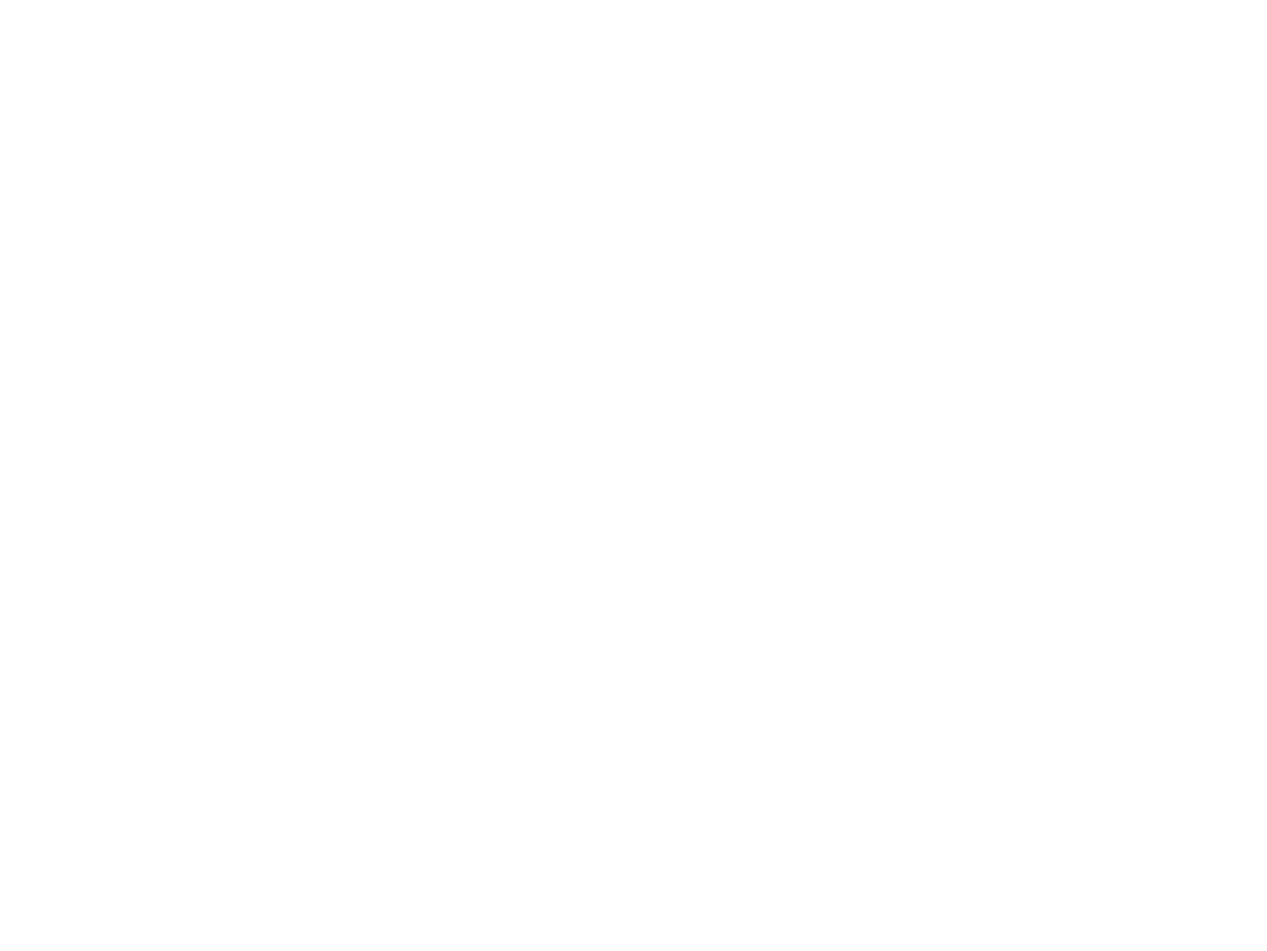
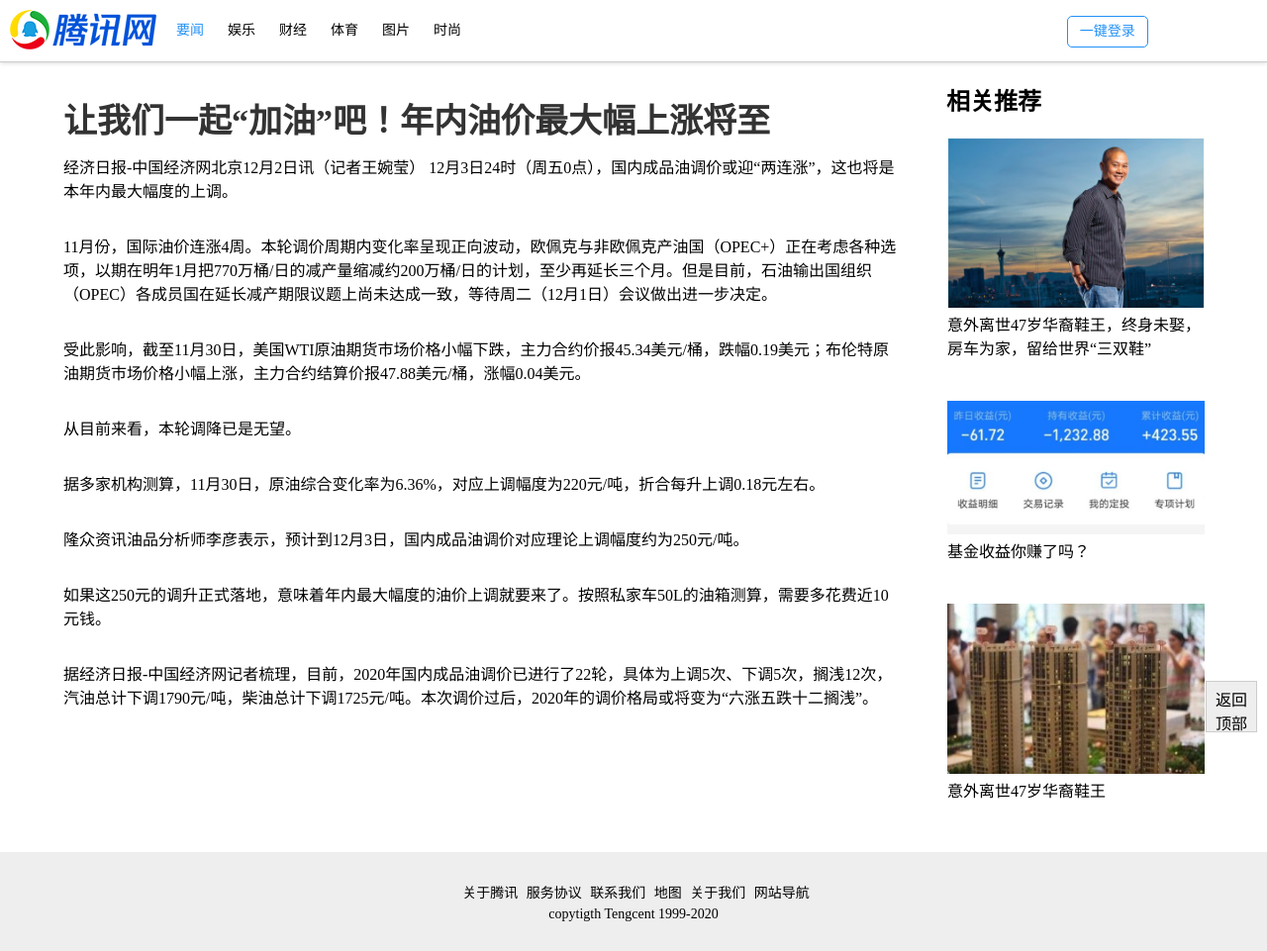
Before and after one commit to wugengquan/newProject, a plain HTML site: page index.html in a window 1280 px wide. Shown: the whole page at 99% size. Before the commit the page ends 800 px from the top, so only its background shows below. Drawn offline with Linux system fonts and the light colour scheme.

Commit message:
新增新闻详情页

```diff
--- /dev/null
+++ b/css/index.css
@@ -0,0 +1,199 @@
+/* 栅格布局 ****** */
+.grid
+{
+display: flex;
+}
+/* .grid-cell-1,
+.grid-cell-2,
+.grid-cell-3,
+.grid-cell-4,
+.grid-cell-5,
+.grid-cell-6
+{
+     flex-shrink: 3;
+} */
+.grid-cell-1
+{
+    flex-grow: 1;
+}
+.grid-cell-2
+{
+    flex-grow: 2;
+}
+.grid-cell-3
+{
+    flex-grow: 3;
+}
+.grid-cell-4
+{
+    flex-grow: 4;
+}
+.grid-cell-5
+{
+    flex-grow: 5;
+}
+.grid-cell-6
+{
+    flex-grow: 6;
+}
+*
+{
+    margin: 0;
+    padding: 0;
+}
+li
+{
+    list-style: none;
+}
+a
+{
+    text-decoration: none;
+    color: black;
+}
+/* 头部样式 */
+#header
+{
+    width: 100%;
+    height: 62px;
+    border-bottom: 1px solid #ccc ;
+    box-shadow: 0 0 5px #ccc;
+}
+.header-logo
+{
+    /* margin 上 右 下 左 */
+    margin: 10px 10px 0 10px;
+}
+.header-nav ul li
+{
+  display: inline-block;
+  line-height: 62px;
+  /* margin :上下 左右 */
+  margin: 0 10px;
+  font-size: 14px;
+}
+#nav-active
+{
+    color: #2291F7;
+}
+.header-nav ul li a:hover
+{
+    color: #2291F7;
+    transition: all 400ms linear 0ms;
+}
+.rigth-box
+{
+    line-height: 62px;
+}
+.rigth-box a
+{
+    display:inline-block;
+    width: 80px;
+    height: 30px;
+    border: 1px solid #2291F7;
+    border-radius: 5px;
+    text-align: center;
+    line-height: 30px;
+    font-size: 14px;
+    color: #2291F7;
+}
+.rigth-box a:hover
+{
+    background: #f8ebfe;
+    transition:  all 400ms linear 0ms;
+}
+/* 内容区样式 */
+#content
+{
+    width: 90%;
+    margin: 20px auto;
+}
+.container h1
+{
+    margin: 12px 0;
+    font-size: 34px;
+     color: #333;
+}
+.container p
+{
+    font-size: 16px;
+    margin-bottom: 32px;
+}
+/* 右边推荐栏制作 */
+.hot-new
+{
+    width: 270px;
+    margin-left: 40px;
+}
+.hot-new h3
+{
+    font-size: 24px;
+    margin-left: 10px;
+    margin-bottom: 10px;
+}
+.new-box
+{
+    margin-bottom: 20px;
+    padding: 10px;
+    width: 260px;
+    overflow: hidden;
+    border: 1px solid #fff;
+}
+.new-box img
+{
+    width: 100%;
+}
+.new-box:hover
+{
+    border: 1px solid #ccc;
+    border-radius: 5px;
+    transition: all 400ms linear 0ms;
+}
+.new-box dt
+{
+    width: 260px;
+    overflow: hidden;
+
+}
+.new-box:hover a
+{
+    color: #2291F7;
+    transition: all 400ms linear 0ms;
+}
+.new-box:hover img
+{
+    transform: scale(1,1);
+    transition: all 400ms linear 0ms;
+}
+#reutr-box
+{
+    width: 40px;
+    height: 40px;
+    padding: 5px;
+    background: #eee;
+    display: block;
+    position: fixed;
+    right: 10px;
+    bottom: 60px;
+    border: 1px solid #ccc;
+    text-align: center;
+}
+/* 底部样式 */
+#footer
+{
+    height: 100px;
+    background: #eee;
+    text-align: center;
+    font-size: 14px;
+}
+#footer ul li
+{
+    display: inline-block;
+    margin-top: 30px;
+    margin-bottom: 5px;
+    margin-left: 5px;
+}
+#footer ul li a:hover
+{
+    color: #2291F7;
+    transition: all 400ms linear 0ms;
+}
--- a/index.html
+++ b/index.html
@@ -3,9 +3,78 @@
 <head>
     <meta charset="UTF-8">
     <meta name="viewport" content="width=device-width, initial-scale=1.0">
-    <title>今日头条首页</title>
+    <title>腾讯新闻网</title>
+    <link rel="stylesheet" href="./css/index.css">
 </head>
 <body>
-
+    <!-- 1 头部标签 -->
+    <header id="header" class="grid">
+       <div class="header-logo">
+           <img src="./img/logo.png" alt="">
+       </div>
+        <div class="header-nav grid-cell-5">
+            <ul>
+                <li><a href="" id="nav-active">要闻</a></li>
+                <li><a href="">娱乐</a></li>
+                <li><a href="">财经</a></li>
+                <li><a href="">体育</a></li>
+                <li><a href="">图片</a></li>
+                <li><a href="">时尚</a></li>
+            </ul>
+        </div>
+        <!-- 右边登录按钮 -->
+        <div class="rigth-box grid-cell-1">
+            <a href="">一键登录</a>
+        </div>
+    </header>
+    <!-- 2 主体内容区 -->
+    <section id="content" class="grid">
+       <div class="container grid-cell-5">
+           <h1>让我们一起“加油”吧！年内油价最大幅上涨将至</h1>
+           <p>经济日报-中国经济网北京12月2日讯（记者王婉莹） 12月3日24时（周五0点），国内成品油调价或迎“两连涨”，这也将是本年内最大幅度的上调。</p>
+           <p>11月份，国际油价连涨4周。本轮调价周期内变化率呈现正向波动，欧佩克与非欧佩克产油国（OPEC+）正在考虑各种选项，以期在明年1月把770万桶/日的减产量缩减约200万桶/日的计划，至少再延长三个月。但是目前，石油输出国组织（OPEC）各成员国在延长减产期限议题上尚未达成一致，等待周二（12月1日）会议做出进一步决定。</p>
+           <p>受此影响，截至11月30日，美国WTI原油期货市场价格小幅下跌，主力合约价报45.34美元/桶，跌幅0.19美元；布伦特原油期货市场价格小幅上涨，主力合约结算价报47.88美元/桶，涨幅0.04美元。</p>
+           <p>从目前来看，本轮调降已是无望。</p>
+           <p>据多家机构测算，11月30日，原油综合变化率为6.36%，对应上调幅度为220元/吨，折合每升上调0.18元左右。</p>
+           <p>隆众资讯油品分析师李彦表示，预计到12月3日，国内成品油调价对应理论上调幅度约为250元/吨。</p>
+          <p> 如果这250元的调升正式落地，意味着年内最大幅度的油价上调就要来了。按照私家车50L的油箱测算，需要多花费近10元钱。</p>
+            <p>据经济日报-中国经济网记者梳理，目前，2020年国内成品油调价已进行了22轮，具体为上调5次、下调5次，搁浅12次，汽油总计下调1790元/吨，柴油总计下调1725元/吨。本次调价过后，2020年的调价格局或将变为“六涨五跌十二搁浅”。</p>
+       </div>
+       <div class="hot-new grid-cell-1">
+        <h3>相关推荐</h3>
+         <dl class="new-box ">
+             <a href="">
+                 <dt><img src="./img/1.jpg" alt=""></dt>
+                 <dd>意外离世47岁华裔鞋王，终身未娶，房车为家，留给世界“三双鞋”</dd>
+             </a>
+         </dl>
+         <dl class="new-box ">
+            <a href="">
+                <dt><img src="./img/2.jpg" alt=""></dt>
+                <dd>基金收益你赚了吗？</dd>
+            </a>
+        </dl>
+        <dl class="new-box">
+            <a href="">
+                <dt><img src="./img/3.jpg" alt=""></dt>
+                <dd>意外离世47岁华裔鞋王</dd>
+            </a>
+        </dl>
+           </div>
+    </section>
+    <!-- 3 返回顶部按钮 -->
+    <a href="#"id="reutr-box">返回顶部</a>
+    <!-- 4 底部 -->
+    <footer id="footer">
+        <ul>
+            <li><a href="">关于腾讯</a></li>
+            <li><a href="">服务协议</a></li>
+            <li><a href="">联系我们</a></li>
+            <li><a href="">地图</a></li>
+            <li><a href="">关于我们</a></li>
+            <li><a href="">网站导航</a></li>
+        </ul>
+        <a href="">copytigth Tengcent 1999-2020</a>
+    </footer>
 </body>
 </html>
```
Also changed, not shown: img/1.jpg (added), img/2.jpg (added), img/3.jpg (added), img/logo.png (added).
